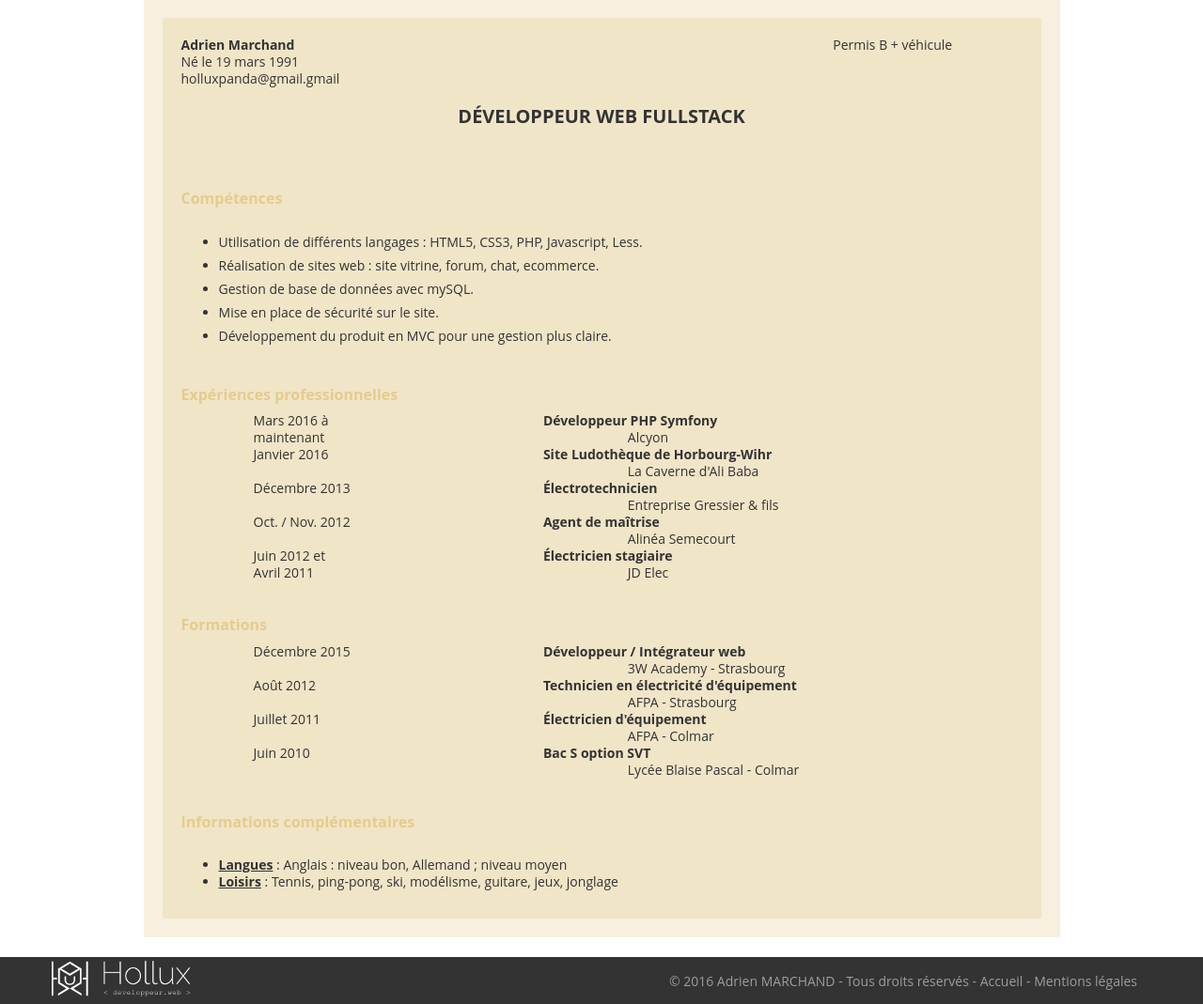
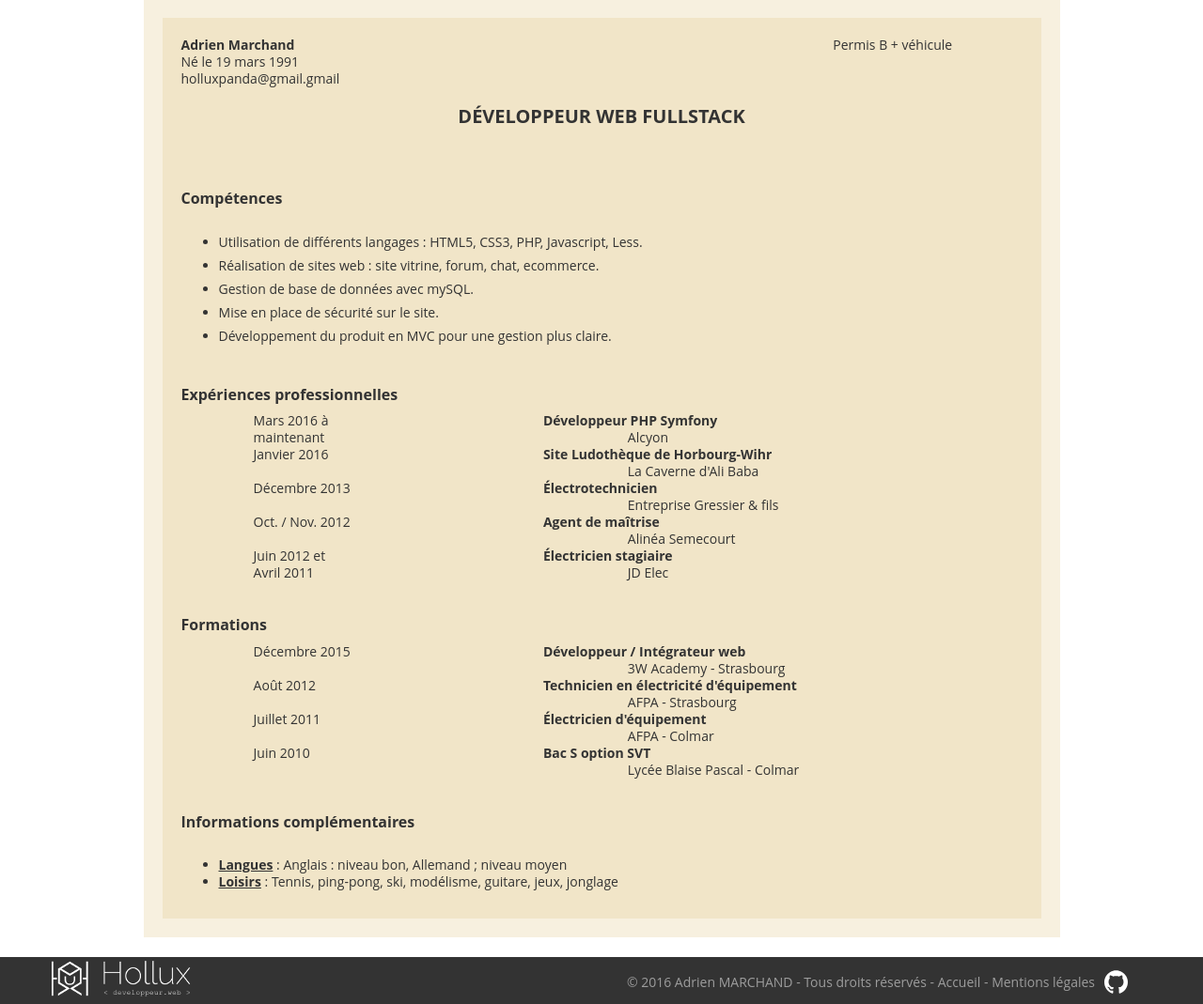
Before and after one commit to Hollux/HolluxLand4, a Symfony app: template templates/Hollux/CV.html.twig in a window 1280 px wide. Shown: the part 291-1360 px from the top of the page at 94% size. Run offline with Twig, Linux system fonts and the light colour scheme; the template is opened without the code that fills it, so the values that code supplies are empty; some libraries are stand-ins or nearby versions.

Commit message:
lien github dans footer

```diff
--- a/public/css/hollux.css
+++ b/public/css/hollux.css
@@ -468,6 +468,9 @@ div.allProjects:hover, div.allProjects:focus, div.allProjects:active{
   padding: 20px;
   /*border-radius: 10px;*/
 }
+.CV h3 {
+  color:#333;
+}
   .CV p {
     line-height: 13px; }
   .CV div {
@@ -488,9 +491,9 @@ div.allProjects:hover, div.allProjects:focus, div.allProjects:active{
   margin-bottom:30px;
 }
 
-/* ====================
-//	 REALISATIONS    //
-==================== */
+/* ========================
+//	 MENTIONS LEGALES    //
+======================== */
 .mentions h2 {
   text-align:left;
 }
@@ -515,6 +518,11 @@ footer .container {
   background-color:#333333;
   min-height:50px;
 }
+footer .container a img.gitHub {
+  height:25px;
+  margin:-2px 10px auto;
+  float:unset;
+}
 footer .container a img {
   float: left;
   margin-left: -15px;
@@ -523,11 +531,12 @@ footer .container .footer {
   text-align:right;
   margin-top:16px;
 }
-footer .container .footer p a, footer .container .footer p {
+footer .footer p a, footer .footer p {
   color:#9d9d9d;
   text-decoration:none;
+  display:inline-block;
 }
-footer .container .footer p a:hover, footer .container .footer p a:focus, footer .container .footer p a:active {
+footer .footer p a:hover, footer .footer p a:focus, footer .footer p a:active {
   text-decoration:none;
   color:white;
 }
--- a/templates/Hollux/Base/footer.html.twig
+++ b/templates/Hollux/Base/footer.html.twig
@@ -3,11 +3,11 @@
         <div class="row">
             <div class="col-xs-4 col-sm-4">
                 <a href="{{ path('home') }}">
-                    <img class="m0auto" src="{{ asset ('img/logoHollux3blanc.png') }}" alt="logo">
+                    <img class="m0auto" src="{{ asset ('img/logoHollux3blanc.png') }}" alt="Hollux - logo">
                 </a>
             </div>
             <div class="col-xs-8 col-sm-8 footer">
-                <p>&#169 2016 Adrien MARCHAND - Tous droits réservés - <a href="{{ path('home') }}">Accueil</a> - <a href="{{ path('mentionslegales') }}">Mentions légales</a></p>
+                <p>&#169 2016 Adrien MARCHAND - Tous droits réservés - <a href="{{ path('home') }}">Accueil</a> - <a href="{{ path('mentionslegales') }}">Mentions légales</a></p><a href="https://github.com/Hollux" alt="Hollux - GitHub"><img class="gitHub" src="{{ asset ('img/github-logo.svg') }}" alt="Hollux - GitHub"></a>
             </div>
             {#  <div class="col-xs-3 text-center">
                   <p>www.hollux.fr</p>
```
Also changed, not shown: public/img/github-logo.svg (added).
